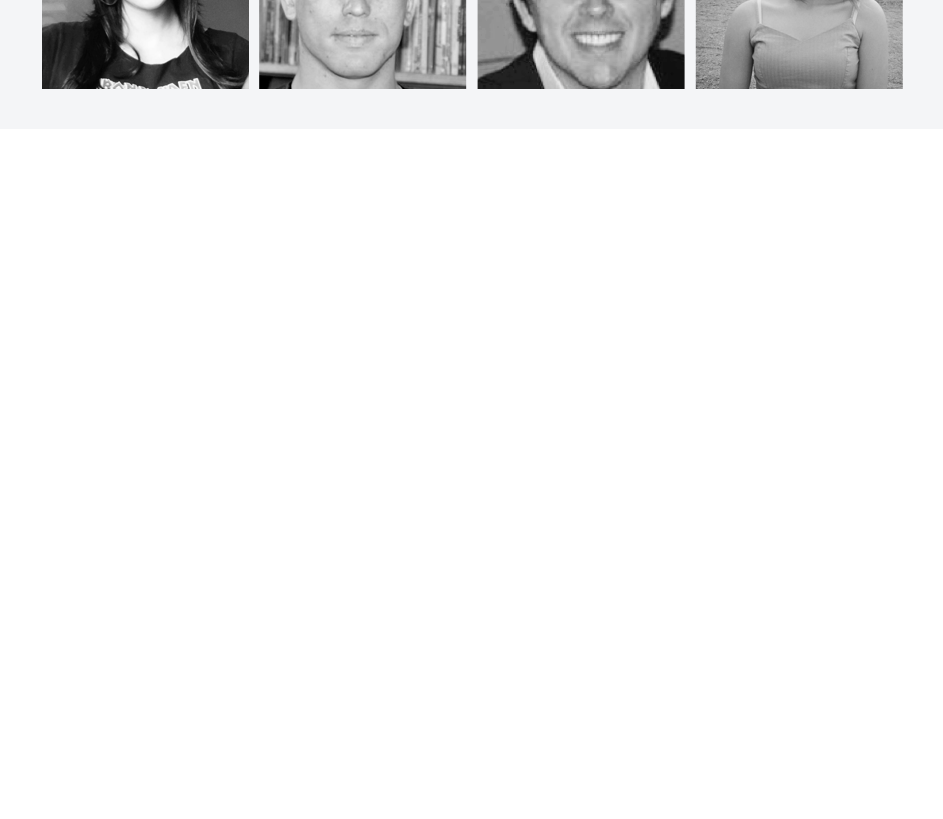
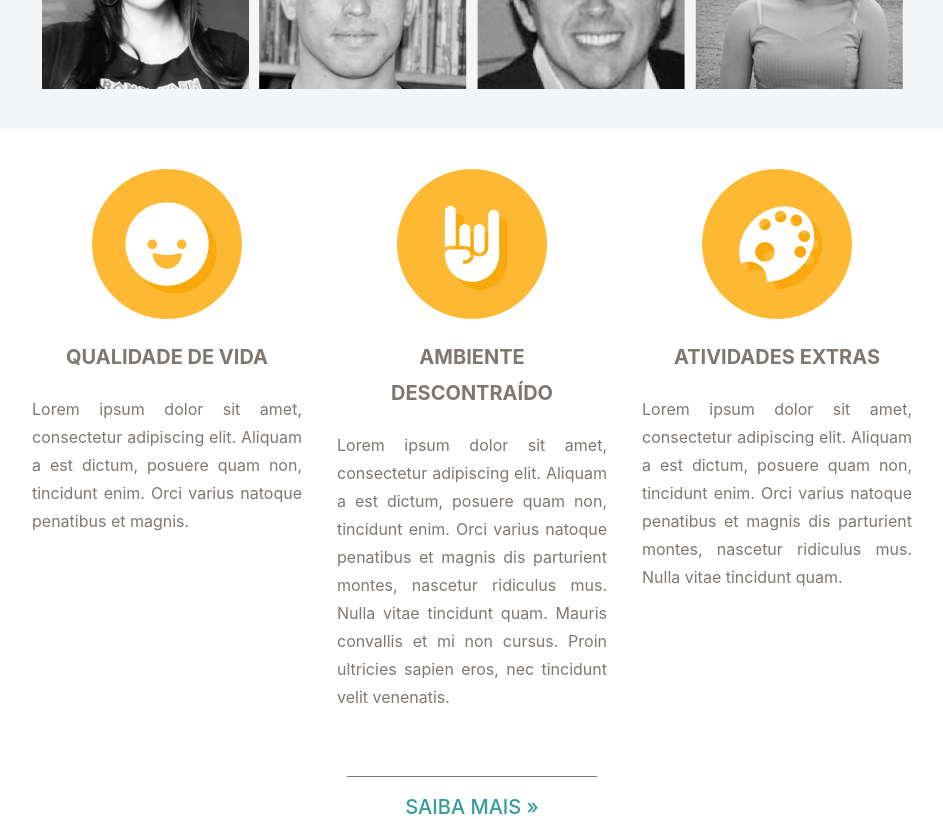
Before and after one commit to marifribeiro/teste-elo7, a React (Create React App) app: page / in a window 1280 px wide. Shown: the part 840-1659 px from the top of the page, without its empty margins (168-1111 px from the left). Before the commit the page ends 969 px from the top, so only its background shows below. Built offline with nearby package versions, Linux system fonts and the light colour scheme.

Commit message:
adding new components to main page

```diff
--- a/src/index.scss
+++ b/src/index.scss
@@ -23,7 +23,7 @@ p {
 
 h2 {
   color: #7d7873;
-  font-size: 22px;
+  font-size: 20px;
   text-transform: uppercase;
   line-height: 36px;
 }
--- a/src/pages/MainPage/MainPage.tsx
+++ b/src/pages/MainPage/MainPage.tsx
@@ -5,10 +5,15 @@ import { Header } from "components/Header";
 import { VideoSection } from "components/VideoSection";
 import { TeamSection } from "components/TeamSection/TeamSection";
 import { Photo } from "components/TeamSection";
+import { CultureList } from "components/CultureList";
 import camila from "assets/camila.png";
 import david from "assets/david.png";
 import guto from "assets/guto.png";
 import beatriz from "assets/beatriz.png";
+import qualidade from "assets/qualidade.png";
+import descontracao from "assets/descontracao.png";
+import atividades from "assets/atividades.png";
+import { CultureItemProps } from "components/CultureItem";
 
 const teamPhotos: Photo[] = [
   {
@@ -29,12 +34,38 @@ const teamPhotos: Photo[] = [
   }
 ];
 
+const culture: CultureItemProps[] = [
+  {
+    imageSrc: qualidade,
+    imageAlt: "Círculo amarelo com uma carinha feliz",
+    title: "qualidade de vida",
+    description:
+      "Lorem ipsum dolor sit amet, consectetur adipiscing elit. Aliquam a est dictum, posuere quam non, tincidunt enim. Orci varius natoque penatibus et magnis."
+  },
+  {
+    imageSrc: descontracao,
+    imageAlt:
+      "Círculo amarelo com uma mão fazendo sinal de rock n' roll, com os dedos indicador e mindinho levantados e os demais abaixados.",
+    title: "ambiente descontraído",
+    description:
+      "Lorem ipsum dolor sit amet, consectetur adipiscing elit. Aliquam a est dictum, posuere quam non, tincidunt enim. Orci varius natoque penatibus et magnis dis parturient montes, nascetur ridiculus mus. Nulla vitae tincidunt quam. Mauris convallis et mi non cursus. Proin ultricies sapien eros, nec tincidunt velit venenatis."
+  },
+  {
+    imageSrc: atividades,
+    imageAlt: "Círculo amarelo com uma paleta de tinta, de pintor",
+    title: "atividades extras",
+    description:
+      "Lorem ipsum dolor sit amet, consectetur adipiscing elit. Aliquam a est dictum, posuere quam non, tincidunt enim. Orci varius natoque penatibus et magnis dis parturient montes, nascetur ridiculus mus. Nulla vitae tincidunt quam."
+  }
+];
+
 export const MainPage = () => {
   return (
     <Container>
       <Header />
       <VideoSection />
       <TeamSection photos={teamPhotos} />
+      <CultureList cultureItems={culture} />
     </Container>
   );
 };
--- a/tsconfig.json
+++ b/tsconfig.json
@@ -1,6 +1,9 @@
 {
   "compilerOptions": {
     "baseUrl": "src",
+    "paths": {
+      "@/*":["src/*"]
+    },
     "target": "es5",
     "lib": [
       "dom",
```
Also changed, not shown: 1 other file (tests, documents, lock files or other folders).
